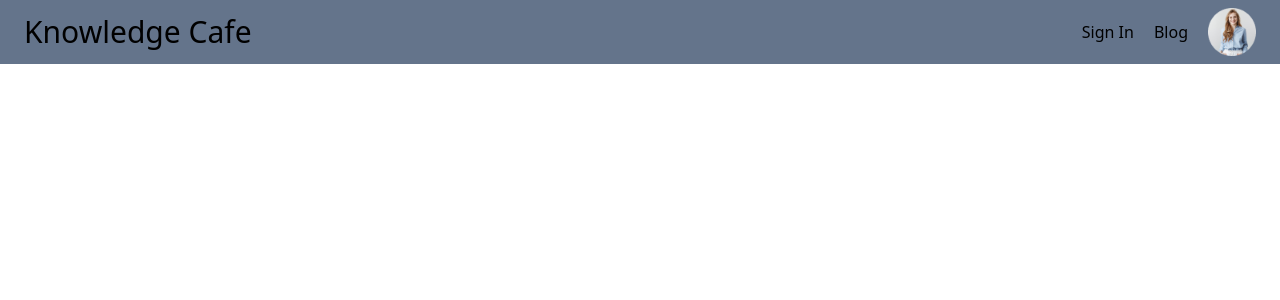
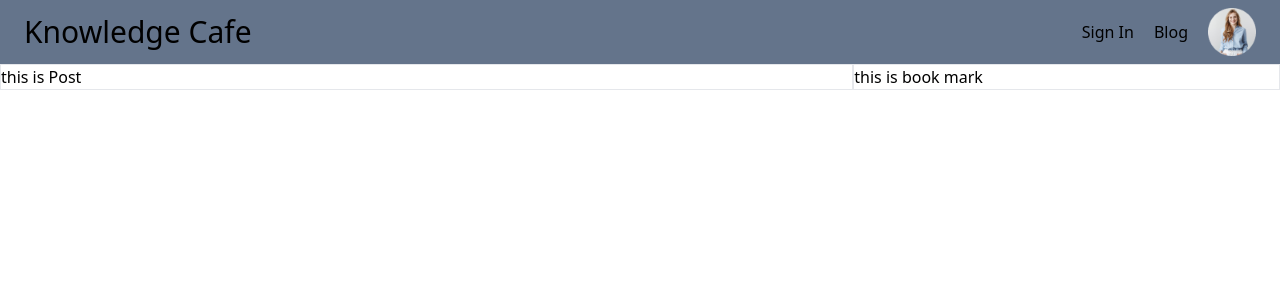
Before and after one commit to Hasib24/Assignment-8, a React (Create React App) app: page / in a window 1280 px wide. Shown: the top 300 px of the page. Built offline with nearby package versions, Linux system fonts and the light colour scheme; the HTML template or start-up script is replaced by a standard one.

Commit message:
added necessay file and structure

```diff
--- a/src/App.js
+++ b/src/App.js
@@ -1,8 +1,10 @@
 import Header from './components/Header';
+import Main from './components/Main';
 function App() {
   return (
-    <div>
+    <div className='container mx-auto'>
       <Header></Header>
+      <Main></Main>
     </div>
   );
 }
--- /dev/null
+++ b/src/components/Blog.jsx
@@ -0,0 +1,12 @@
+import React from 'react';
+import Post from './Post';
+
+const Blog = () => {
+    return (
+        <div className='col-span-8 border'>
+            <Post></Post>
+        </div>
+    );
+};
+
+export default Blog;
--- /dev/null
+++ b/src/components/Bookmark.jsx
@@ -0,0 +1,12 @@
+import React from 'react';
+
+const Bookmark = () => {
+    return (
+        <div className='col-span-4 border'>
+            this is book mark
+
+        </div>
+    );
+};
+
+export default Bookmark;
--- /dev/null
+++ b/src/components/Main.jsx
@@ -0,0 +1,14 @@
+import React from 'react';
+import Blog from './Blog';
+import Bookmark from './Bookmark';
+
+const Main = () => {
+    return (
+        <div className='grid grid-cols-12'>
+            <Blog></Blog>
+            <Bookmark></Bookmark>
+        </div>
+    );
+};
+
+export default Main;
--- /dev/null
+++ b/src/components/Post.jsx
@@ -0,0 +1,11 @@
+import React from 'react';
+
+const Post = () => {
+    return (
+        <div>
+            this is Post
+        </div>
+    );
+};
+
+export default Post;
```
